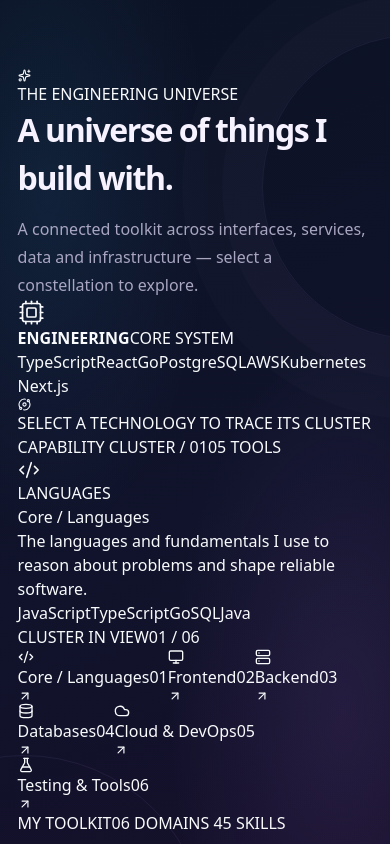
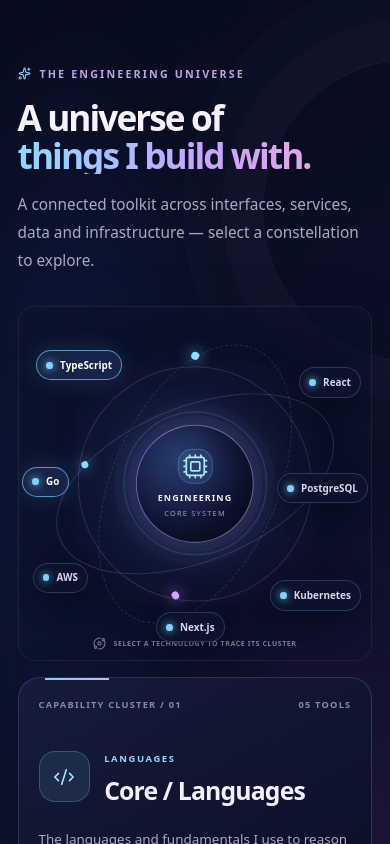
Before and after one commit to saumyasrivastava08/saumya-srivastava, a Next.js app: page / in a window 390 px wide. Shown: the part 5540-6384 px from the top of the page. Built offline with nearby package versions, Linux system fonts and the light colour scheme.

Commit message:
Style interactive skills constellation

```diff
--- a/styles/components.css
+++ b/styles/components.css
@@ -2273,3 +2273,46 @@
 /* Keep the moving planet as the only timeline marker; remove decorative specks. */
 .cosmic-experience-page .experience-page-stars { display: none; }
 .cosmic-experience-page .timeline-dot { display: none !important; }
+
+
+/* SKILLS — interactive engineering universe */
+.skills-section{position:relative;isolation:isolate;overflow:hidden;padding:clamp(5rem,9vw,7.5rem) 0;background:radial-gradient(ellipse at 18% 35%,rgba(37,99,235,.14),transparent 36%),radial-gradient(ellipse at 83% 72%,rgba(168,85,247,.16),transparent 38%),linear-gradient(145deg,#070b1d,#0d1028 52%,#160d29)}
+.skills-container{position:relative;max-width:76rem;margin:0 auto;padding:0 1.5rem}
+.skills-eyebrow{display:flex;align-items:center;gap:.55rem;color:#bba3e8;font-size:.67rem;font-weight:750;letter-spacing:.2em}
+.skills-eyebrow svg{color:#7dd3fc}.skills-heading{margin-top:1rem;color:#f7f2ff;font-size:clamp(2.2rem,5vw,3.6rem);font-weight:750;letter-spacing:-.055em;line-height:1.08}
+.skills-heading span{display:block;background:linear-gradient(95deg,#8bdcff,#c6a5ff 52%,#f4a8d5);-webkit-background-clip:text;background-clip:text;color:transparent}
+.skills-subtitle{max-width:41rem;margin-top:1.1rem;color:#aaa9c4;font-size:.96rem;line-height:1.8}
+.skills-universe{display:grid;grid-template-columns:minmax(0,1.15fr) minmax(19rem,.85fr);align-items:center;gap:clamp(1.5rem,4vw,4rem);margin-top:2.6rem}
+.skills-orbit-stage{position:relative;min-width:0;aspect-ratio:1.12;max-height:34rem;overflow:hidden;border:1px solid rgba(170,157,220,.12);border-radius:1.6rem;background:radial-gradient(ellipse at 50% 48%,rgba(38,54,104,.42),rgba(10,14,36,.72) 55%,rgba(7,11,28,.45));box-shadow:inset 0 0 70px rgba(75,89,170,.08),0 25px 70px rgba(0,0,0,.18)}
+.skills-stage-grid{position:absolute;inset:0;opacity:.23;background-image:linear-gradient(rgba(147,160,210,.1) 1px,transparent 1px),linear-gradient(90deg,rgba(147,160,210,.1) 1px,transparent 1px);background-size:34px 34px;mask-image:radial-gradient(ellipse at center,#000,transparent 76%)}
+.skills-orbit{position:absolute;top:50%;left:50%;border:1px solid rgba(159,173,235,.2);border-radius:50%;transform:translate(-50%,-50%) rotate(-22deg);pointer-events:none}
+.orbit-large{width:83%;height:44%}.orbit-medium{width:67%;height:66%;transform:translate(-50%,-50%) rotate(57deg);border-color:rgba(192,132,252,.2)}.orbit-small{width:47%;height:84%;transform:translate(-50%,-50%) rotate(24deg);border-style:dashed;border-color:rgba(125,211,252,.18)}
+.skills-orbit:after{position:absolute;top:9%;left:16%;width:.48rem;height:.48rem;border-radius:50%;background:#8bdcff;box-shadow:0 0 14px #7dd3fc;content:""}.orbit-medium:after{top:auto;left:auto;right:13%;bottom:15%;background:#d6a5ff;box-shadow:0 0 14px #c084fc}
+.skills-core{position:absolute;top:50%;left:50%;z-index:2;display:flex;flex-direction:column;align-items:center;justify-content:center;width:9.3rem;height:9.3rem;border:1px solid rgba(190,180,255,.5);border-radius:50%;background:radial-gradient(circle at 36% 27%,#283b6b,#141b42 54%,#0a102c);box-shadow:0 0 0 9px rgba(145,125,220,.055),0 0 0 22px rgba(125,211,252,.025),inset -15px -12px 28px rgba(0,0,0,.42),0 0 48px rgba(124,112,226,.28);transform:translate(-50%,-50%)}
+.skills-core-halo{position:absolute;inset:-.65rem;border:1px solid rgba(125,211,252,.28);border-radius:50%;animation:skills-pulse 4s ease-in-out infinite}
+@keyframes skills-pulse{0%,100%{transform:scale(.98);opacity:.5}50%{transform:scale(1.08);opacity:1}}
+.skills-core-icon{display:grid;place-items:center;width:2.7rem;height:2.7rem;margin-bottom:.55rem;border:1px solid rgba(125,211,252,.25);border-radius:.9rem;background:rgba(125,211,252,.1);color:#a9e7ff}
+.skills-core strong{color:#f4efff;font-size:.68rem;letter-spacing:.12em}.skills-core>span{margin-top:.22rem;color:#9e9bbd;font-size:.53rem;letter-spacing:.17em}
+.skills-feature{position:absolute;z-index:3;display:inline-flex;align-items:center;gap:.45rem;padding:.52rem .72rem;border:1px solid rgba(174,167,220,.24);border-radius:999px;background:rgba(12,19,45,.92);color:#d9d5ed;font-size:.72rem;font-weight:650;white-space:nowrap;box-shadow:0 8px 24px rgba(0,0,0,.24);backdrop-filter:blur(12px);cursor:pointer;transition:transform .22s,border-color .22s,background .22s,box-shadow .22s}
+.skills-feature:hover,.skills-feature:focus-visible,.skills-feature.is-related{transform:translateY(-3px);border-color:rgba(125,211,252,.65);background:rgba(24,38,75,.97);color:#fff;box-shadow:0 0 24px rgba(125,211,252,.16);outline:none}
+.skills-feature-dot{width:.42rem;height:.42rem;flex:0 0 auto;border-radius:50%;background:#7dd3fc;box-shadow:0 0 9px #7dd3fc}
+.feature-one{top:14%;left:16%}.feature-two{top:18%;right:12%}.feature-three{top:48%;left:5%}.feature-four{top:48%;right:5%}.feature-five{bottom:19%;left:14%}.feature-six{bottom:13%;right:13%}.feature-seven{bottom:4%;left:43%}
+.skills-stage-caption{position:absolute;right:0;bottom:1rem;left:0;display:flex;justify-content:center;align-items:center;gap:.45rem;color:#777d9f;font-size:.53rem;font-weight:700;letter-spacing:.13em}
+.skills-detail-panel{position:relative;min-width:0;min-height:25rem;padding:1.65rem;border:1px solid rgba(180,164,232,.2);border-radius:1.35rem;background:linear-gradient(150deg,rgba(24,29,63,.88),rgba(10,15,37,.94) 70%,rgba(35,18,51,.8));box-shadow:0 22px 60px rgba(0,0,0,.22);overflow:hidden}
+.skills-detail-panel:before{position:absolute;top:0;left:1.65rem;width:4rem;height:2px;background:linear-gradient(90deg,#7dd3fc,#d8a8ef);content:""}
+.skills-detail-topline,.skills-detail-footer{display:flex;justify-content:space-between;gap:.75rem;color:#8988aa;font-size:.58rem;font-weight:750;letter-spacing:.13em}
+.skills-detail-heading{display:flex;align-items:center;gap:.9rem;margin-top:2rem}.skills-detail-icon{display:grid;place-items:center;width:3.2rem;height:3.2rem;flex:0 0 auto;border:1px solid rgba(125,211,252,.25);border-radius:1rem;background:rgba(125,211,252,.1);color:#a9e7ff}
+.skills-detail-kicker{color:#8bdcff;font-size:.59rem;font-weight:750;letter-spacing:.17em}.skills-detail-heading h3{margin-top:.25rem;color:#f4efff;font-size:1.55rem;font-weight:720;letter-spacing:-.035em}
+.skills-detail-description{min-height:4.5rem;margin-top:1.15rem;color:#aaa9c4;font-size:.84rem;line-height:1.75}
+.skills-detail-tags{display:flex;flex-wrap:wrap;gap:.55rem;margin-top:1.2rem}.skills-detail-tags span{max-width:100%;padding:.5rem .72rem;border:1px solid rgba(148,163,184,.17);border-radius:.6rem;background:rgba(7,13,33,.7);color:#d2d4e7;font-size:.74rem;line-height:1.4;overflow-wrap:anywhere;animation:skills-arrive .32s both;animation-delay:calc(var(--skill-index)*35ms)}
+@keyframes skills-arrive{from{opacity:0;transform:translateY(7px)}to{opacity:1;transform:translateY(0)}}
+.skills-detail-footer{position:absolute;right:1.65rem;bottom:1.35rem;left:1.65rem;padding-top:.9rem;border-top:1px solid rgba(180,164,232,.13)}.skills-detail-footer>span:first-child{display:flex;align-items:center;gap:.45rem}.skills-live-dot{width:.4rem;height:.4rem;border-radius:50%;background:#6ee7b7;box-shadow:0 0 10px rgba(110,231,183,.8)}
+.skills-cluster-nav{display:grid;grid-template-columns:repeat(3,minmax(0,1fr));gap:.7rem;margin-top:1.25rem}
+.skills-cluster-button{display:flex;align-items:center;gap:.6rem;min-width:0;padding:.85rem .9rem;border:1px solid rgba(170,157,220,.15);border-radius:.85rem;background:rgba(15,20,46,.65);color:#aaa9c4;text-align:left;cursor:pointer;transition:all .2s}
+.skills-cluster-button>span:nth-child(2){min-width:0;overflow:hidden;text-overflow:ellipsis;white-space:nowrap;font-size:.75rem;font-weight:650}.skills-cluster-number{margin-left:auto;color:#777d9f;font-size:.58rem;font-weight:750}
+.skills-cluster-arrow{flex:0 0 auto;opacity:0;transform:translate(-3px,3px);transition:all .2s}.skills-cluster-button:hover,.skills-cluster-button.active{border-color:rgba(167,139,250,.42);background:linear-gradient(110deg,rgba(56,189,248,.1),rgba(192,132,252,.1));color:#f0eaff}
+.skills-cluster-button.active .skills-cluster-arrow,.skills-cluster-button:hover .skills-cluster-arrow{opacity:1;transform:translate(0)}.skills-total-line{display:flex;justify-content:space-between;gap:1rem;margin-top:1.8rem;padding-top:1rem;border-top:1px solid rgba(180,164,232,.12);color:#777d9f;font-size:.59rem;font-weight:750;letter-spacing:.16em}
+.skills-total-line span:last-child{display:flex;align-items:center;gap:.65rem}.skills-total-line i{width:.22rem;height:.22rem;border-radius:50%;background:#c6a5ff}
+@media(max-width:900px){.skills-universe{grid-template-columns:1fr}.skills-orbit-stage{max-height:none;aspect-ratio:1.3}.skills-detail-panel{min-height:23rem}}
+@media(max-width:640px){.skills-section{padding:4.8rem 0}.skills-container{padding:0 1.1rem}.skills-universe{margin-top:2rem;gap:1rem}.skills-orbit-stage{aspect-ratio:1;max-height:29rem;border-radius:1.1rem}.skills-core{width:7.4rem;height:7.4rem}.skills-core-icon{width:2.2rem;height:2.2rem;margin-bottom:.4rem}.skills-core strong{font-size:.56rem}.skills-core>span{font-size:.46rem}.skills-feature{padding:.42rem .56rem;font-size:.62rem}.feature-one{top:13%;left:5%}.feature-two{top:17%;right:3%}.feature-three{top:46%;left:1%}.feature-four{top:47%;right:1%}.feature-five{bottom:19%;left:4%}.feature-six{bottom:14%;right:3%}.feature-seven{bottom:5%;left:39%}.skills-stage-caption{bottom:.65rem;font-size:.44rem;letter-spacing:.08em}.skills-detail-panel{min-height:25rem;padding:1.25rem}.skills-detail-footer{right:1.25rem;left:1.25rem}.skills-cluster-nav{grid-template-columns:repeat(2,minmax(0,1fr));gap:.55rem}.skills-cluster-button{padding:.75rem .65rem;gap:.45rem}.skills-cluster-button>span:nth-child(2){font-size:.68rem}.skills-total-line{font-size:.5rem;letter-spacing:.1em}}
+@media(prefers-reduced-motion:reduce){.skills-core-halo,.skills-detail-tags span{animation:none}.skills-feature,.skills-cluster-button{transition:none}}
```
